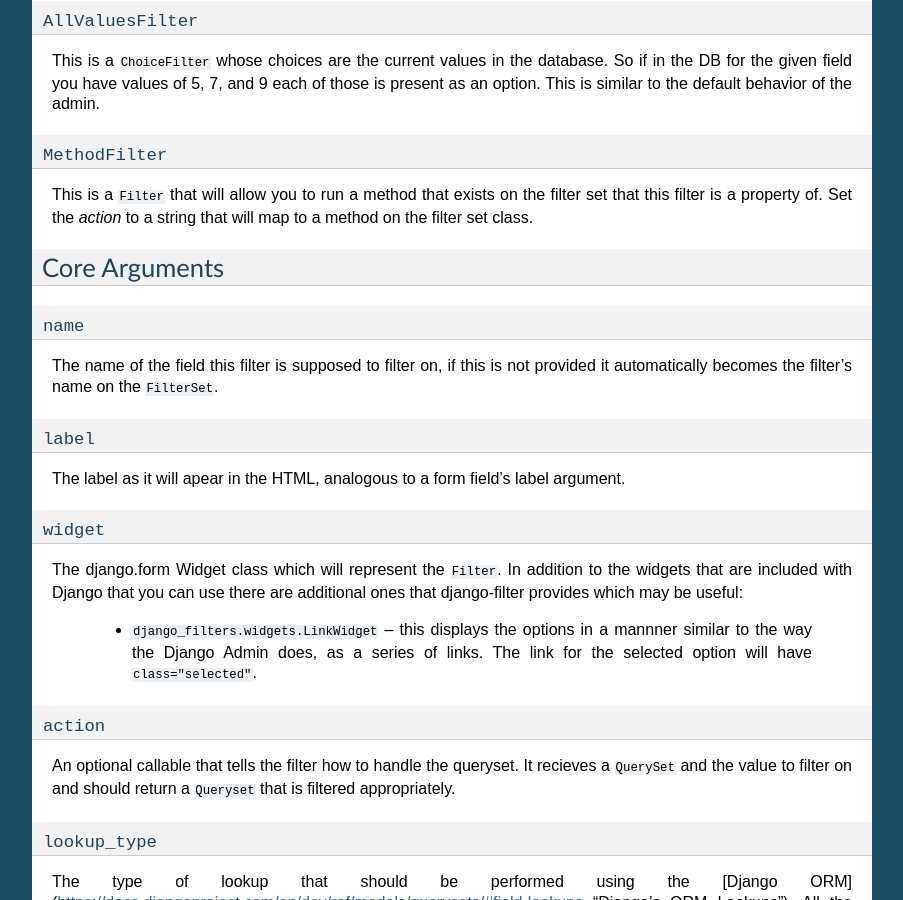
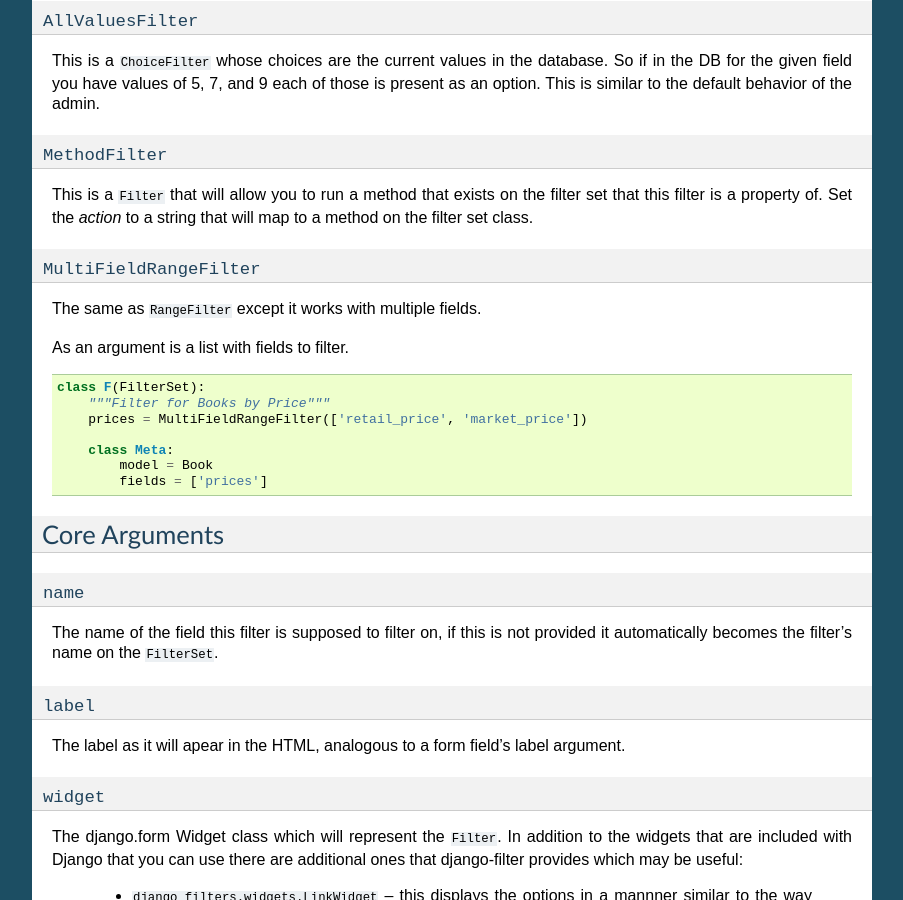
Before and after one commit to carltongibson/django-filter, a Sphinx documentation site: the page built from docs/ref/filters.txt, in a window 1280 px wide and 900 px high, scrolled down 2062 px. Shown: the whole window, without its empty margins (198-1101 px from the left). Built offline with Sphinx 7.4.7, drawn with Linux system fonts in a browser that asks for light colours; pages that are not in the unit, such as notebooks, are missing from menus; some of the changed text lies outside the part shown.

Commit message:
doc for MultiFieldRangeFilter

```diff
--- a/docs/ref/filters.txt
+++ b/docs/ref/filters.txt
@@ -138,6 +138,21 @@ This is a ``Filter`` that will allow you to run a method that exists on the filt
 this filter is a property of. Set the `action` to a string that will map to a method on the
 filter set class.
 
+``MultiFieldRangeFilter``
+~~~~~~~~~~~~~~~
+
+The same as ``RangeFilter`` except it works with multiple fields.
+
+As an argument is a list with fields to filter. ::
+
+    class F(FilterSet):
+        """Filter for Books by Price"""
+        prices = MultiFieldRangeFilter(['retail_price', 'market_price'])
+
+        class Meta:
+            model = Book
+            fields = ['prices']
+
 Core Arguments
 --------------
 
```
